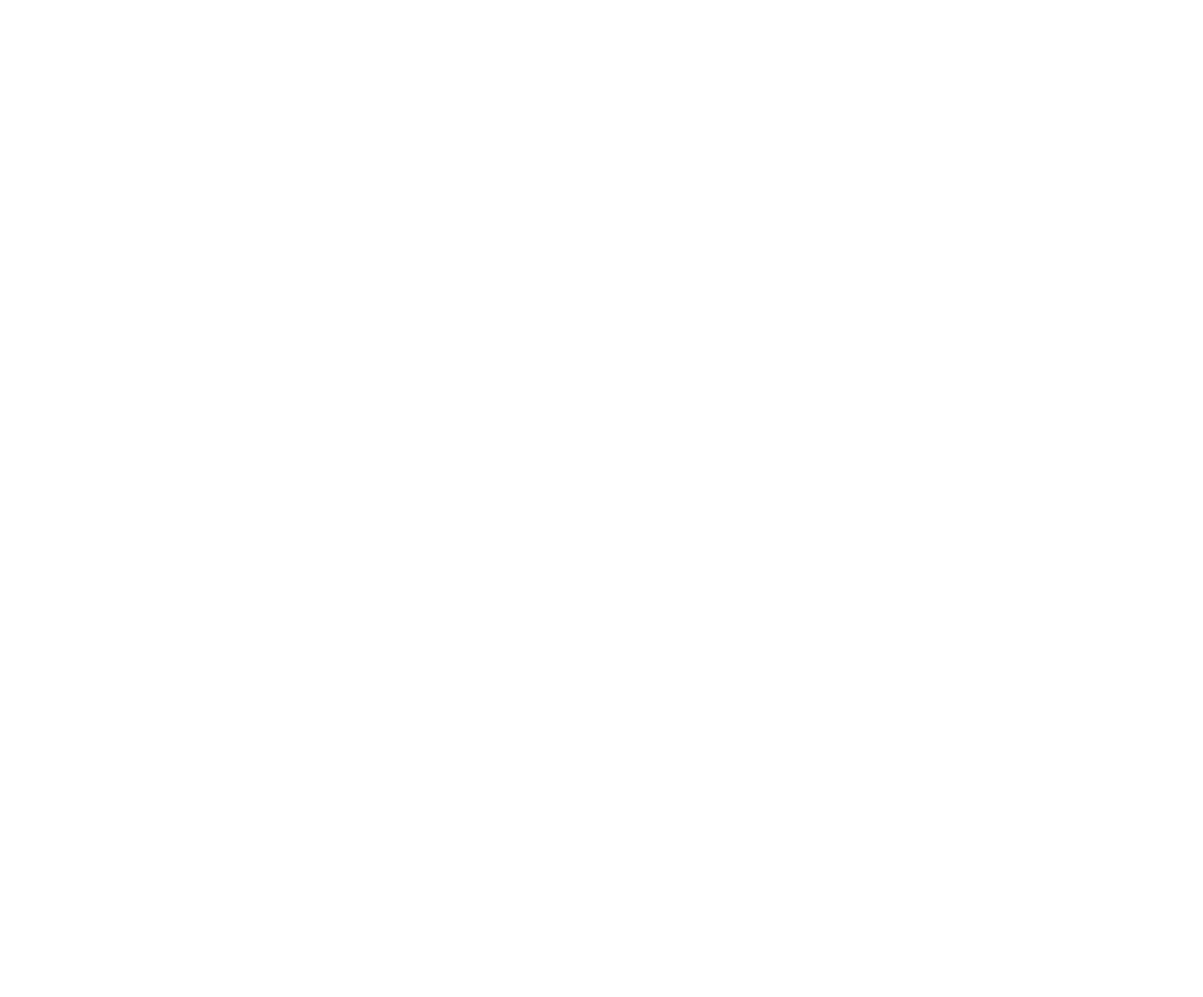
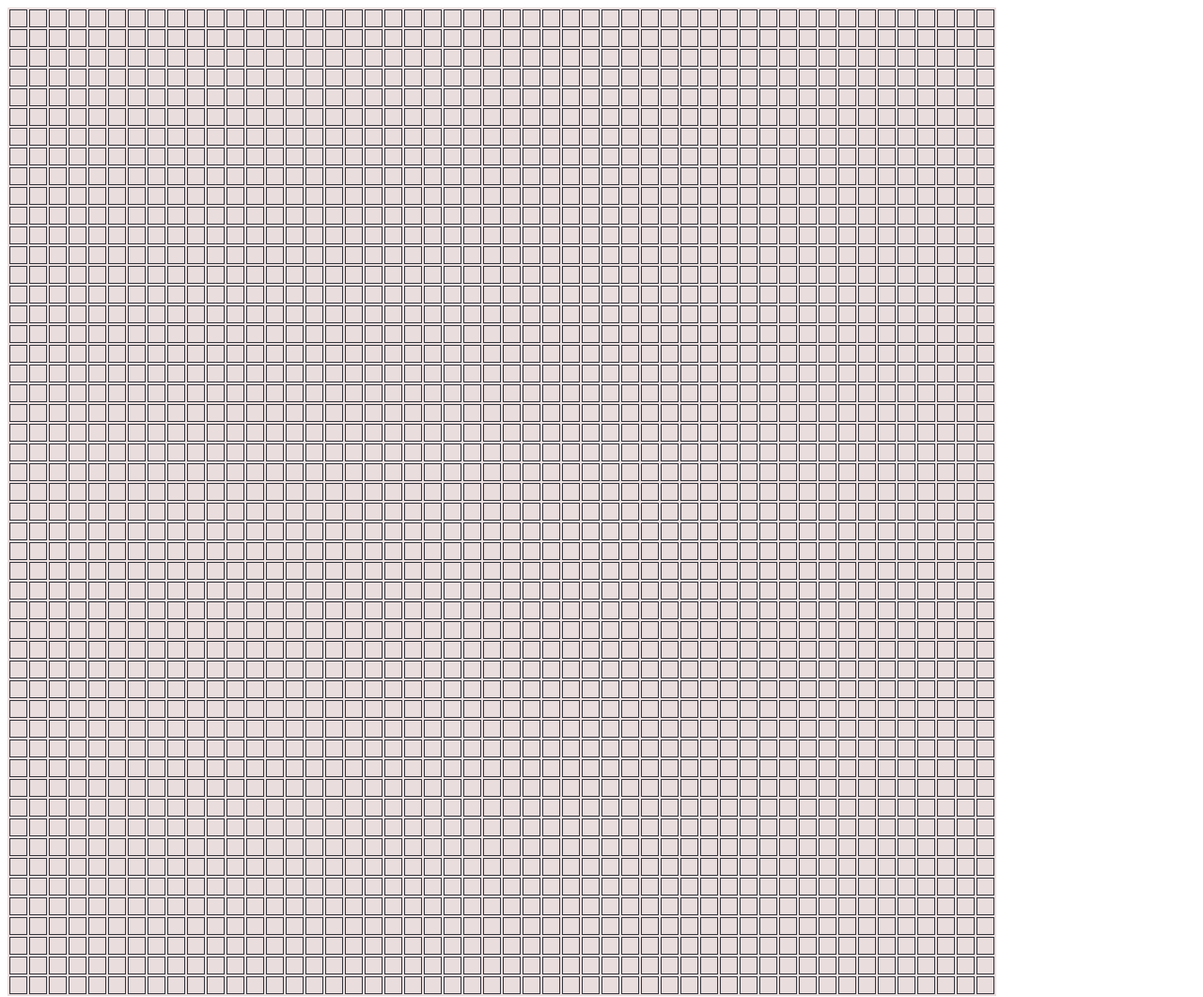
Before and after one commit to moenage/GOLG, a plain HTML site: page index.html in a window 1280 px wide. Shown: the whole page at 94% size. Before the commit the page ends 800 px from the top, so only its background shows below. Drawn offline with Linux system fonts and the light colour scheme.

Commit message:
Added Click, arrays, and stylings

```diff
--- a/golg.css
+++ b/golg.css
@@ -0,0 +1,18 @@
+#world {
+    padding-bottom: 10px;
+}
+table {
+    background-color: rgb(233, 221, 221);
+}
+td {
+    border: 1px solid  rgb(54, 54, 61);
+    width: 15px;
+    height: 15px;
+}
+
+td.dead {
+    background-color: transparent;
+}
+td.alive {
+    background-color:black;
+}
--- a/golg.js
+++ b/golg.js
@@ -0,0 +1,66 @@
+const rows = 50;
+const cols = 50;
+
+let now =[rows];
+let next =[rows];
+
+//OnClick function
+function cellClick() {
+    let loc = this.id.split("_");
+    let row = Number(loc[0]);//Get i
+    let col = Number(loc[1]);//Get j
+    // Toggle cell alive or dead
+    if (this.className==='alive'){
+        this.setAttribute('class', 'dead');
+        now[row][col] = 0;
+
+    }else{
+        this.setAttribute('class', 'alive');
+        now[row][col] = 1;
+    }
+}
+
+// Declares two-dimensional arrays
+function declareArrays() {
+    for (let i = 0; i < rows; i++) {
+        now[i] = new Array(cols);
+        next[i] = new Array(cols);
+    }
+}
+
+//Intiliazes the 2 arrays to 'Dead'
+function initArrays() {
+    for (let i = 0; i < rows; i++) {
+        for (let j = 0; j < cols; j++) {
+            now[i][j] = 0;
+            next[i][j] = 0;
+        }
+    }
+}
+
+function createWorld(){
+    let world = document.querySelector('#world');
+
+    let tableh = document.createElement('table');
+    tableh.setAttribute('id', 'worldgrid');
+
+    for (let i = 0; i < rows; i++) {
+        let tr = document.createElement('tr');
+        for (let j = 0; j < cols; j++) {
+            let cell = document.createElement('td');
+            cell.setAttribute('id', i + '_' + j);
+            cell.setAttribute('class', 'dead');
+            cell.addEventListener('click',cellClick);
+
+            tr.appendChild(cell);
+        }
+        tableh.appendChild(tr);
+    }
+    world.appendChild(tableh);
+}
+
+window.onload = () =>{
+    createWorld();
+    declareArrays();
+    initArrays();
+}
--- a/index.html
+++ b/index.html
@@ -2,15 +2,19 @@
 <html lang="en">
 <head>
     <meta charset="UTF-8">
-    <meta name="viewport" content="width=
-    , initial-scale=1.0">
+    <meta name="viewport" content="">
     <meta http-equiv="X-UA-Compatible" content="ie=edge">
-    <title>Game of Life</title>
+    <title>Game of Life's Game</title>
     <!-- Our Style Sheet -->
     <link rel="stylesheet" href='golg.css'>
 </head>
 <body>
-<!-- Our JavaScript -->
+
+    <div id = 'world'>
+
+    </div>
+
+<!-- Here's where the magic happens -->
     <script src='golg.js'></script>
 </body>
 </html>
```
